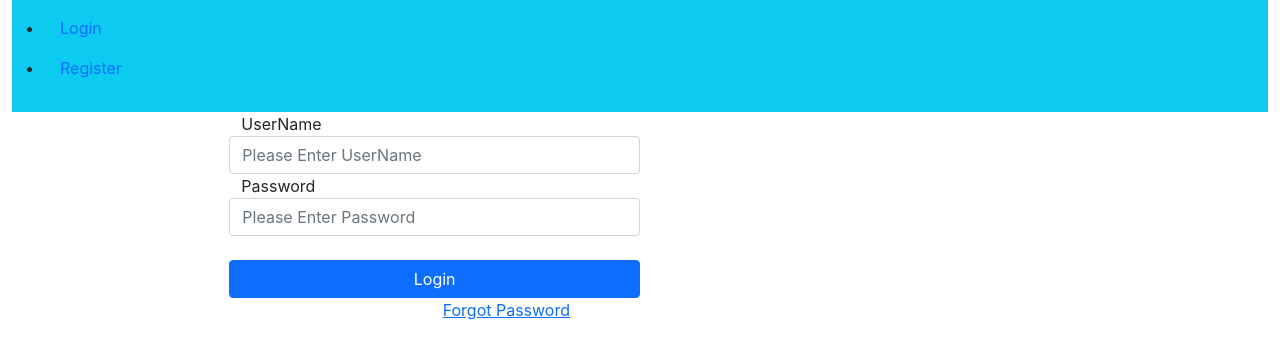
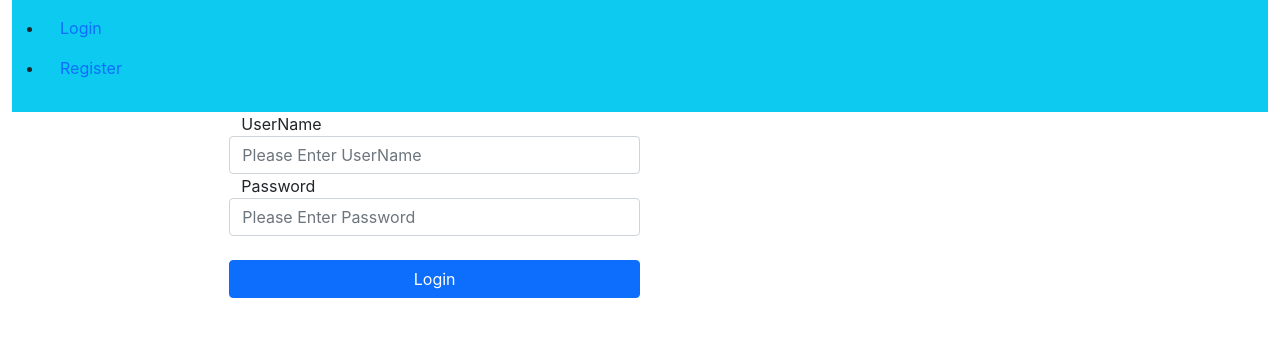
Before and after one commit to rahulpandey1589/react-health-logger, a React (Create React App) app: page /login in a window 1280 px wide. Shown: the top 358 px of the page. Built offline with nearby package versions, Linux system fonts and the light colour scheme.

Commit message:
Logic to navigate to home page on successful completion

```diff
--- a/src/LoginComponent/login-component.js
+++ b/src/LoginComponent/login-component.js
@@ -1,4 +1,5 @@
 import { useState } from "react";
+import { useHistory } from "react-router-dom";
 import "./login-component.css";
 
 const LoginComponent = () => {
@@ -7,6 +8,7 @@ const LoginComponent = () => {
   const [emailError, setEmailError] = useState("");
   const [passwordError, setPasswordError] = useState("");
   const [disabled, setLoginButtonDisabled] = useState(false);
+  const history = useHistory();
 
   const handleChange = (event) => {
     event.preventDefault();
@@ -64,11 +66,9 @@ const LoginComponent = () => {
       .then(async (data) => {
         debugger;
         let response = await data.json();
-        console.json(response);
+        history.push('/home');
       })
-      .catch((error) => {
-
-      });
+      .catch((error) => {});
 
     clearState();
   };
@@ -115,9 +115,7 @@ const LoginComponent = () => {
           </button>
         </div>
         <div className="row">
-          <div className="col-md-4 offset-4">
-            <a href="">Forgot Password</a>
-          </div>
+          <div className="col-md-4 offset-4"></div>
         </div>
       </div>
     </form>
--- a/src/LoginComponent/register-component.js
+++ b/src/LoginComponent/register-component.js
@@ -3,7 +3,7 @@ const RegisterComponent = () => {
     <div className="container-fluid">
       <form>
         <div className="row col-md-4 offset-2">
-          <label for="username">UserName</label>
+          <label htmlFor="username">UserName</label>
           <input
             name="username"
             type="text"
@@ -11,9 +11,9 @@ const RegisterComponent = () => {
             className="form-control"
           />
           <br />
-          <label for="password">Password</label>
+          <label htmlFor="password">Password</label>
           <input
-            for="password"
+            htmlFor="password"
             type="password"
             placeholder="Please Enter Password"
             className="form-control"
--- a/src/NavigationComponent/navigation-header-component.js
+++ b/src/NavigationComponent/navigation-header-component.js
@@ -7,7 +7,7 @@ const NavigationComponent = () => {
   return (
     <>
       <div className="container-fluid">
-        <nav class="navbar navbar-expand-lg navbar-light bg-info">
+        <nav className="navbar navbar-expand-lg navbar-light bg-info">
           <ul>
             <li>
               <Link to={"/login"} className="nav-link">
```
Also changed, not shown: public/manifest.json.
